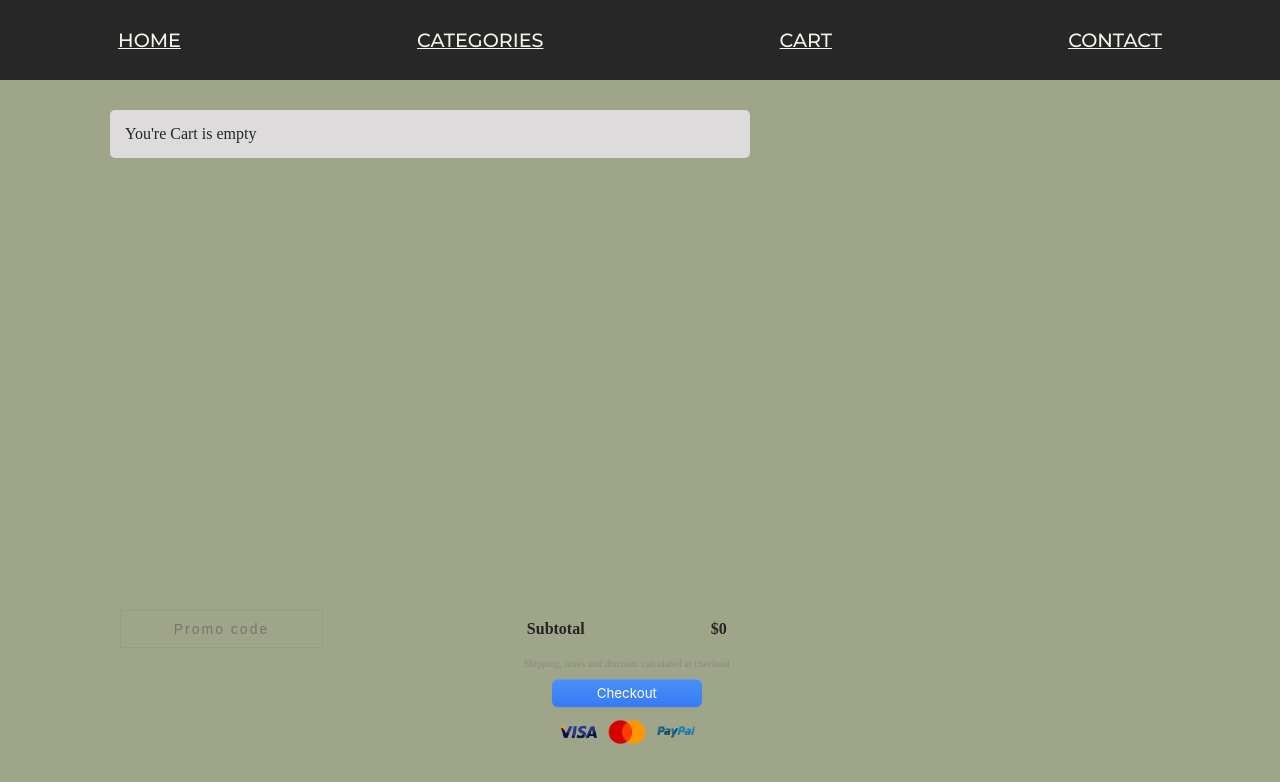
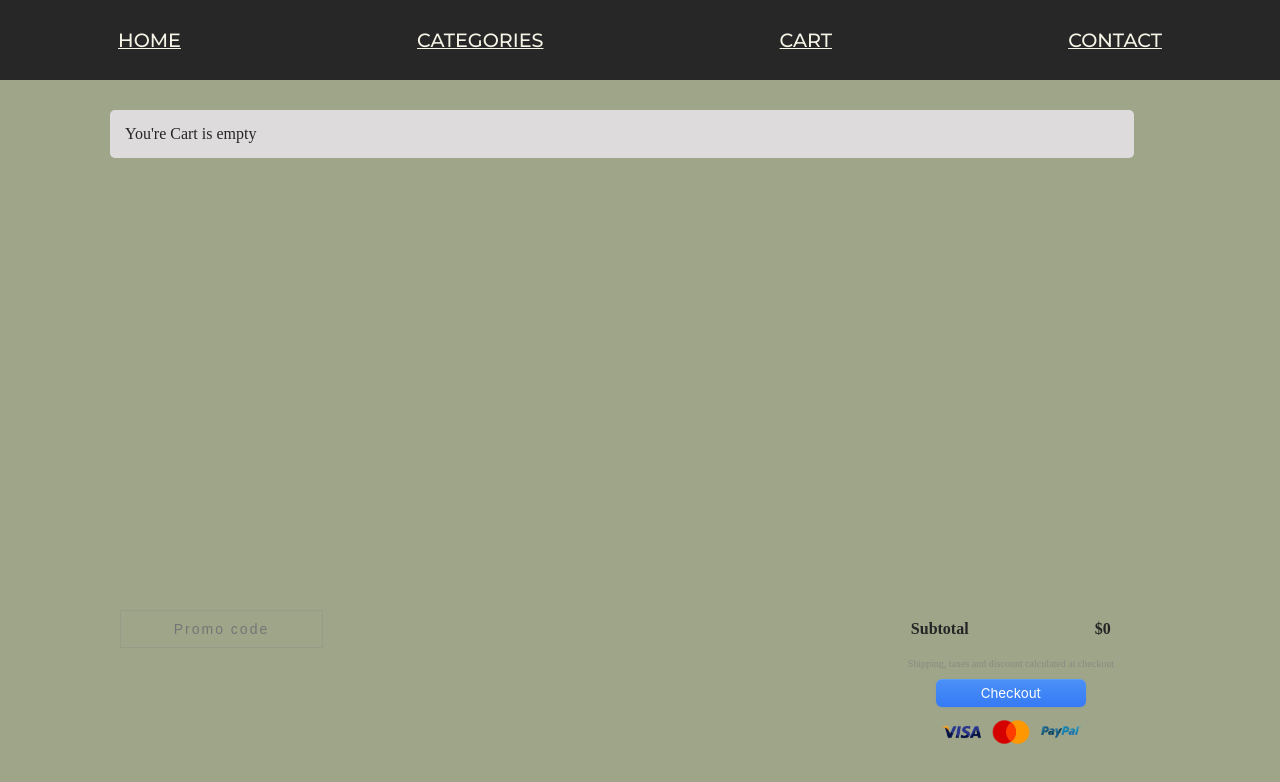
Before and after one commit to michalsamulak/ReactShop, a React (Vite) app: page /Cart in a window 1280 px wide. Shown: the top 782 px of the page. Built offline with nearby package versions, Linux system fonts and the light colour scheme.

Commit message:
rewright readme

```diff
--- a/src/components/CartProduct.tsx
+++ b/src/components/CartProduct.tsx
@@ -10,6 +10,12 @@ import {
     CartProductQuantity,
     BtnRemove,
 } from "../style/Cart.style";
+
+// CartProduct
+    // index.tsx
+    // styles.ts
+
+
 
 export const CartProduct = () => {
     const { cartProducts, add, decrice, remove } = useCart();
--- a/src/components/Paymant.tsx
+++ b/src/components/Payment.tsx
@@ -5,7 +5,7 @@ import mastercard from "../assets/mastercard.png";
 import paypal from "../assets/paypal.png";
 import { useCart } from '../context/ShopContaxt';
 
-export const Paymant = () => {
+export const Payment = () => {
 
     const {getTotalPrice} = useCart()
 
--- a/src/pages/Cart.tsx
+++ b/src/pages/Cart.tsx
@@ -1,12 +1,12 @@
 import { CartProduct } from "../components/CartProduct";
-import { Paymant } from "../components/Paymant";
+import { Payment } from "../components/Payment";
 import { CartContainer } from "../style/Cart.style";
 
 export const Cart = () => {
     return (
         <CartContainer>
             <CartProduct />
-            <Paymant />
+            <Payment />
         </CartContainer>
     );
 };
--- a/src/style/Cart.style.ts
+++ b/src/style/Cart.style.ts
@@ -4,7 +4,7 @@ import { ButtonGlobal } from "./Common";
 export const CartContainer = styled.div`
     display: flex;
     flex-direction: column;
-    width: 50vw;
+    width: 80vw;
     min-height: 80vh;
     justify-content: space-between;
     color: #252525;
@@ -16,6 +16,8 @@ export const CartProduktWrapper = styled.div`
     display: flex;
     align-items: center;
     border-radius: 5px;
+    margin-bottom: 1px;
+
 `
 
 export const CartProductBox = styled.div`
--- a/src/style/Categories.style.ts
+++ b/src/style/Categories.style.ts
@@ -13,7 +13,7 @@ export const CategoriesContainer = styled.div`
 
 export const CategoriesWrapper = styled.div`
     padding: 15px;
-    background-color: #dddbdb;;
+    background-color: #dddbdb;
     display: flex;
     align-items: center;
     border-radius: 5px;
```
Also changed, not shown: 1 other file (tests, documents, lock files or other folders).
